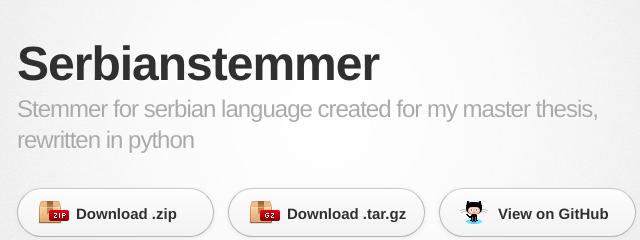
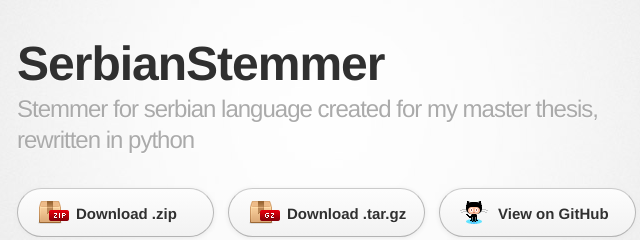
Before and after one commit to nikolamilosevic86/SerbianStemmer, a plain HTML site: page index.html in a window 1280 px wide. Shown: the top 240 px of the page, 313-953 px from the left. Drawn offline with Linux system fonts and the light colour scheme; a web font is replaced by a local one.

Commit message:
SEO optimization

```diff
--- a/index.html
+++ b/index.html
@@ -3,6 +3,8 @@
   <head>
     <meta charset='utf-8'>
     <meta http-equiv="X-UA-Compatible" content="chrome=1">
+    <meta name="keywords" content="Stemming, stemmer,lemmatization, text mining, data mining, NLP, natural language processing">
+	<meta name="author" content="Nikola Milosevic">
     <link href='https://fonts.googleapis.com/css?family=Chivo:900' rel='stylesheet' type='text/css'>
     <link rel="stylesheet" type="text/css" href="stylesheets/stylesheet.css" media="screen">
     <link rel="stylesheet" type="text/css" href="stylesheets/github-dark.css" media="screen">
@@ -10,7 +12,7 @@
     <!--[if lt IE 9]>
     <script src="//html5shiv.googlecode.com/svn/trunk/html5.js"></script>
     <![endif]-->
-    <title>Serbianstemmer by nikolamilosevic86</title>
+    <title>SerbianStemmer - Stemmer for Serbian language by Nikola Milosevic</title>
   </head>
 
   <body>
@@ -18,7 +20,7 @@
       <div class="inner">
 
         <header>
-          <h1>Serbianstemmer</h1>
+          <h1>SerbianStemmer</h1>
           <h2>Stemmer for serbian language created for my master thesis, rewritten in python</h2>
         </header>
 
```
